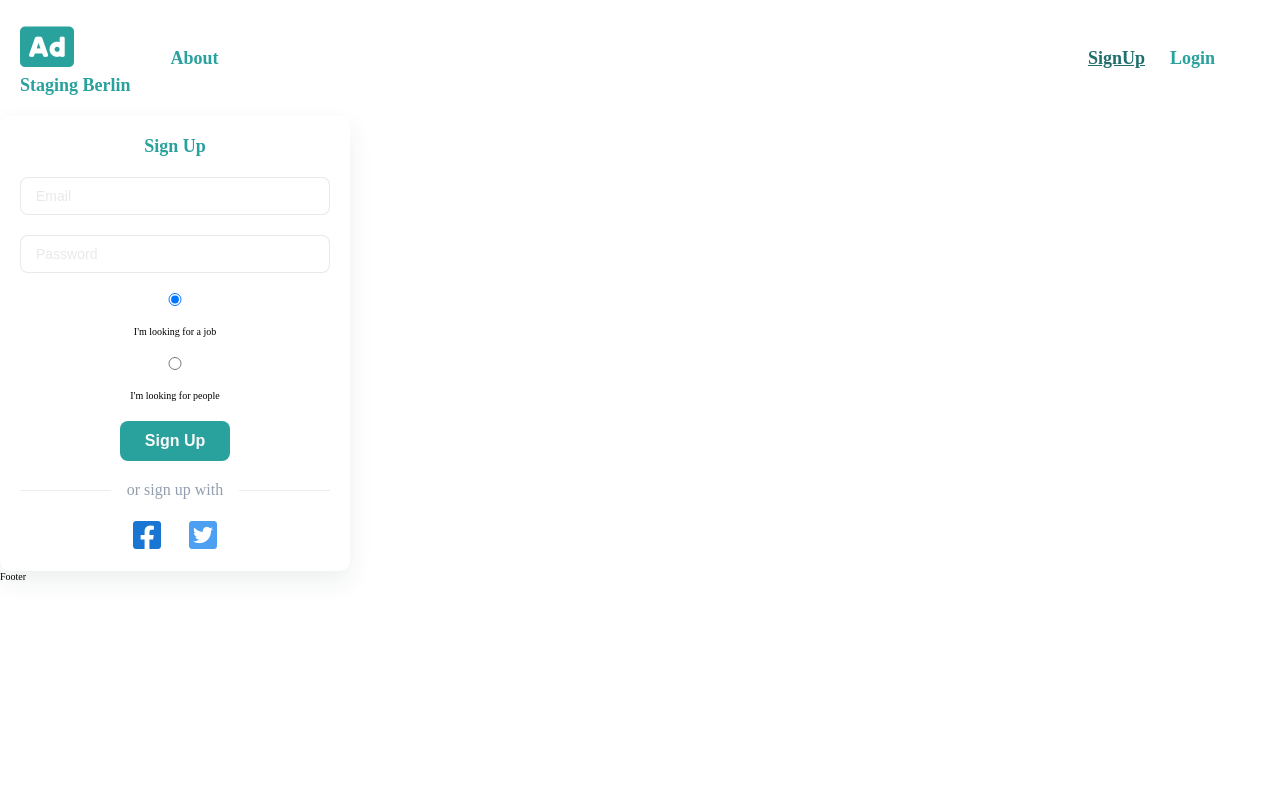
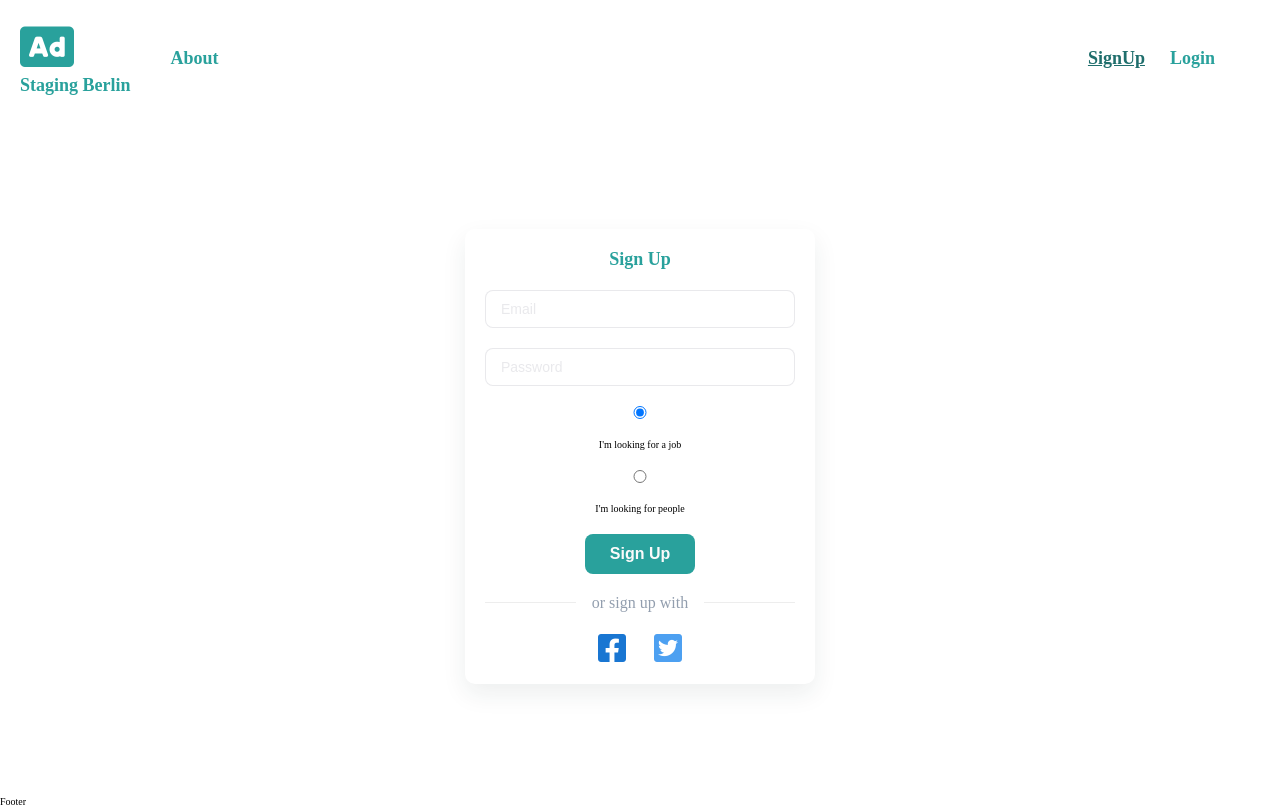
Before and after one commit to stagingBerlin/sb-front, a React (Create React App) app: page /signup in a window 1280 px wide. Built offline with nearby package versions, Linux system fonts and the light colour scheme; no server answers.

Commit message:
login and signup centered

```diff
--- a/src/Components/auth/Login.js
+++ b/src/Components/auth/Login.js
@@ -35,6 +35,7 @@ export default function Login() {
 
     return (
         <>
+        <div className="auth-page">
           <form className="form" onSubmit={handleSubmit}>
             <h2 className="form__heading">Login</h2>
 
@@ -88,6 +89,7 @@ export default function Login() {
               </div>
             </div>
         </form>
+        </div>
         </>
     )
 }
--- a/src/Components/auth/Signup.js
+++ b/src/Components/auth/Signup.js
@@ -68,6 +68,7 @@ export default function Signup() {
 
     return (
         <>
+        <div className="auth-page">
            <form className="form" onSubmit={handleSubmit}>
           <h2 className="form__heading">Sign Up </h2>
           <div className="form__content">
@@ -181,6 +182,9 @@ export default function Signup() {
             </div>
           </div>
         </form>
+
+
+        </div>
         </>
     )
 }
--- a/src/sass/pages/__pages-dir.scss
+++ b/src/sass/pages/__pages-dir.scss
@@ -0,0 +1 @@
+@import "./auth-page";
--- /dev/null
+++ b/src/sass/pages/_auth-page.scss
@@ -0,0 +1,10 @@
+.auth-page {
+  min-height: 85vh;
+  display: flex;
+  justify-content: center;
+  align-items: center;
+
+  @include respond(big-desktop) {
+    min-height: 80vh;
+  }
+}
```
